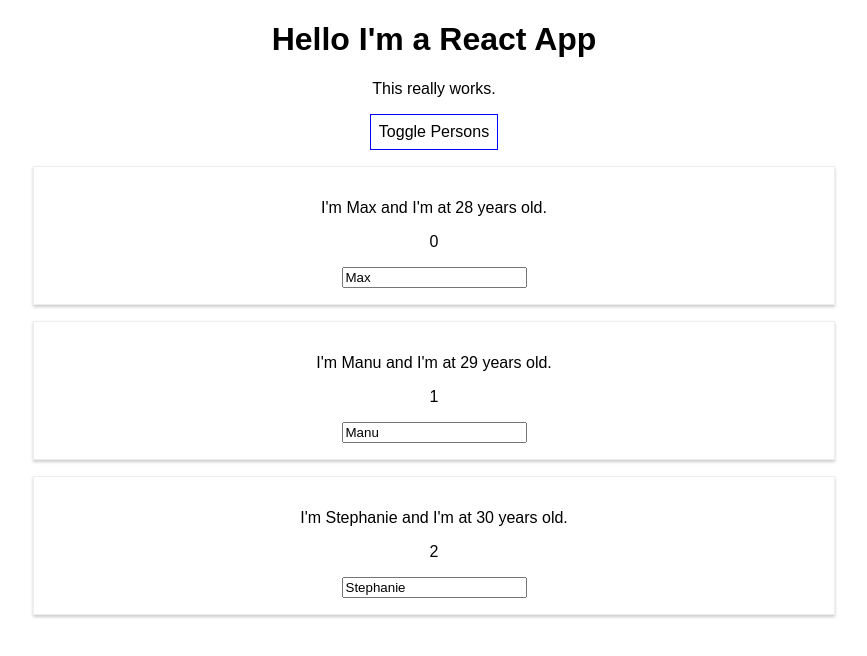
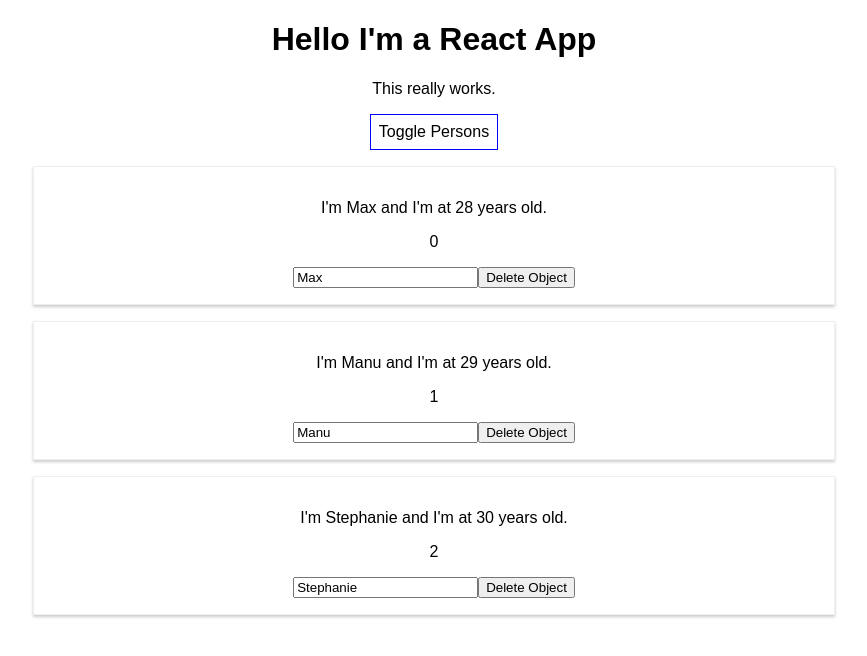
Before and after one commit to conqsolid/react-complete-guide, a React (Create React App) app: page / in a window 1280 px wide. Both pictures are taken after a click on the button "Toggle Persons". Shown: the top 656 px of the page, without its empty margins (206-1073 px from the left). Built offline with nearby package versions, Linux system fonts and the light colour scheme.

Commit message:
delete by button

```diff
--- a/src/App.js
+++ b/src/App.js
@@ -70,7 +70,7 @@
                 <Person
                   key={person.id}
                   change={this.inputChangeHandler}
-                  click={this.deletePersonHandler.bind(this, index)}
+                  clickDelete={this.deletePersonHandler.bind(this, index)}
                   name={person.name}
                   age={person.age}
                 >
--- a/src/Person/Person.js
+++ b/src/Person/Person.js
@@ -2,10 +2,11 @@
 import './Person.css';
 const person = (props) => {
     return (
-        <div className="Person" onClick={props.click}>
+        <div className="Person">
             <p>I'm {props.name} and I'm at {props.age} years old.</p>
             <p>{props.children}</p>
             <input type="text" onChange={props.change} value={props.name}/>
+            <button onClick={props.clickDelete}>Delete Object</button>
         </div>
     )
 };
```
